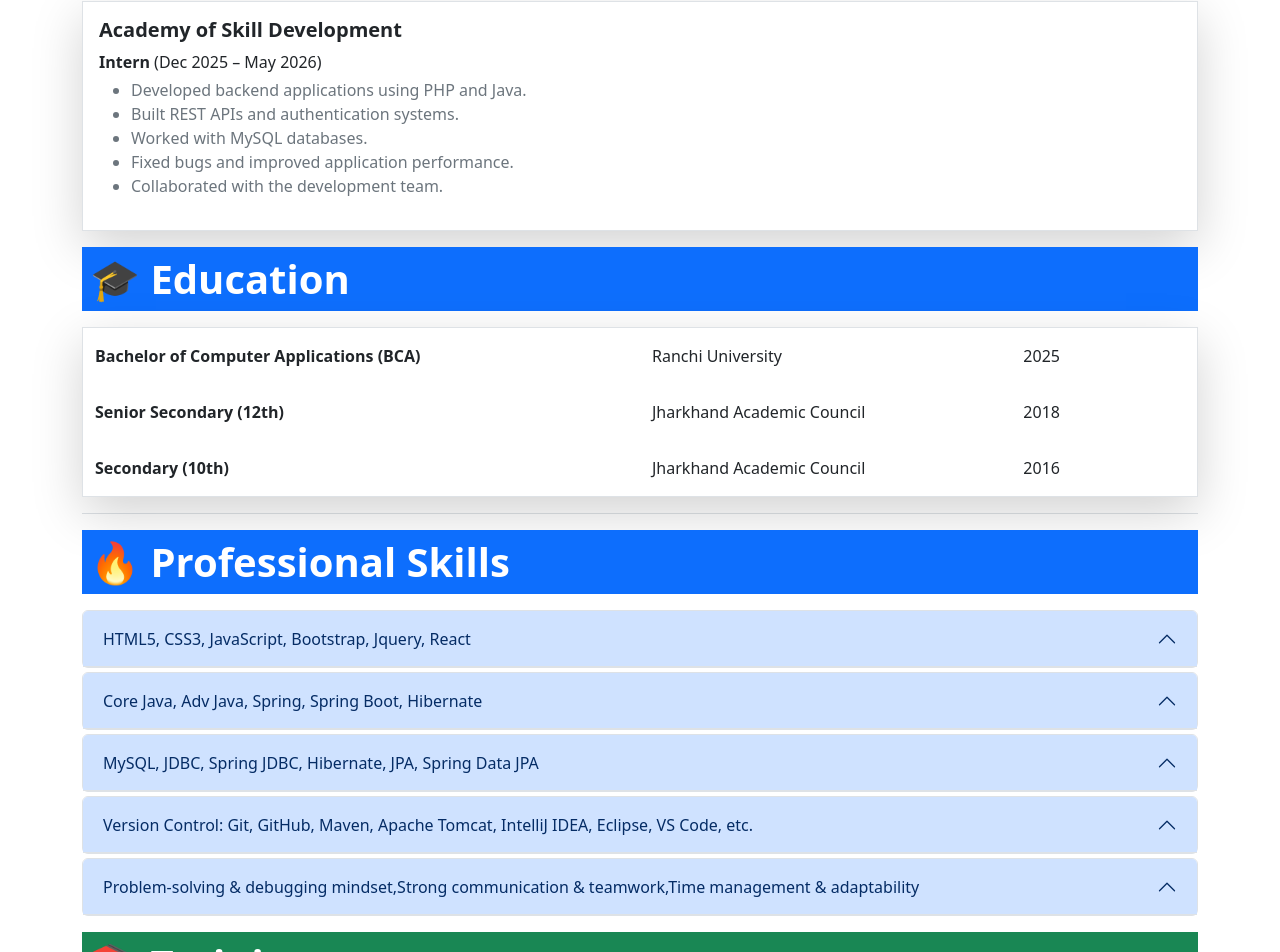
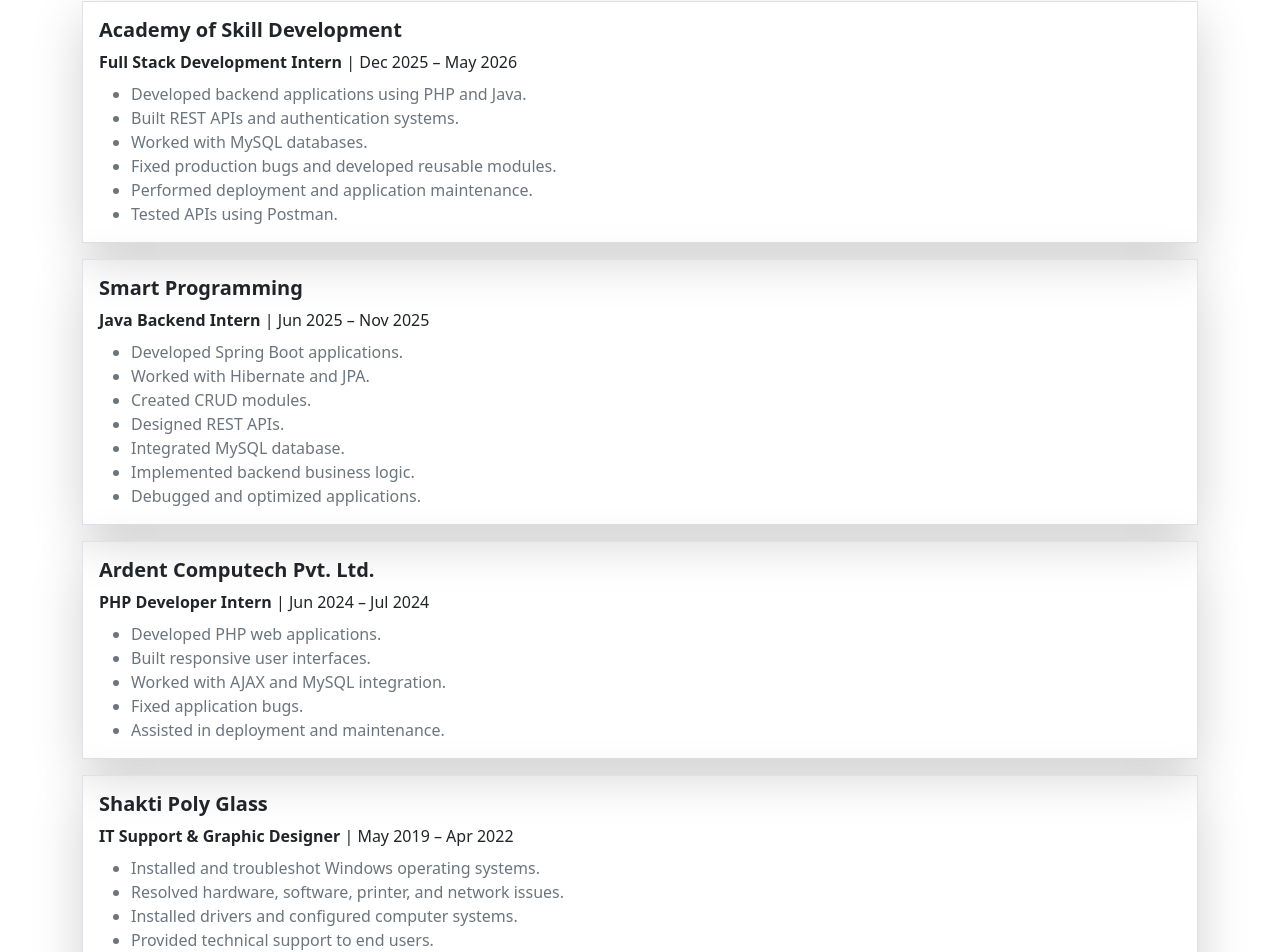
Before and after one commit to riteshxoni/Portfolio, a React (Vite) app: page / in a window 1280 px wide. Shown: the part 995-1947 px from the top of the page. Built offline with nearby package versions, Linux system fonts and the light colour scheme.

Commit message:
Update About.jsx

```diff
--- a/src/components/About.jsx
+++ b/src/components/About.jsx
@@ -92,21 +92,73 @@
       </div>
 
       <div className="display-6 fw-bold my-3 bg-primary text-white p-2">
-        💼 Internship
+  💼 Experience
 </div>
 
+{/* Academy of Skill Development */}
 <div className="container my-3 shadow-lg border p-3">
   <h5 className="fw-bold">Academy of Skill Development</h5>
-        <p className="mb-1">
-          <strong>Intern</strong> (Dec 2025 – May 2026)
+  <p className="mb-2">
+    <strong>Full Stack Development Intern</strong> | Dec 2025 – May 2026
   </p>
 
-        <ul className="text-secondary">
+  <ul className="text-secondary mb-0">
     <li>Developed backend applications using PHP and Java.</li>
     <li>Built REST APIs and authentication systems.</li>
     <li>Worked with MySQL databases.</li>
-          <li>Fixed bugs and improved application performance.</li>
-          <li>Collaborated with the development team.</li>
+    <li>Fixed production bugs and developed reusable modules.</li>
+    <li>Performed deployment and application maintenance.</li>
+    <li>Tested APIs using Postman.</li>
+  </ul>
+</div>
+
+{/* Smart Programming */}
+<div className="container my-3 shadow-lg border p-3">
+  <h5 className="fw-bold">Smart Programming</h5>
+  <p className="mb-2">
+    <strong>Java Backend Intern</strong> | Jun 2025 – Nov 2025
+  </p>
+
+  <ul className="text-secondary mb-0">
+    <li>Developed Spring Boot applications.</li>
+    <li>Worked with Hibernate and JPA.</li>
+    <li>Created CRUD modules.</li>
+    <li>Designed REST APIs.</li>
+    <li>Integrated MySQL database.</li>
+    <li>Implemented backend business logic.</li>
+    <li>Debugged and optimized applications.</li>
+  </ul>
+</div>
+
+{/* Ardent Computech */}
+<div className="container my-3 shadow-lg border p-3">
+  <h5 className="fw-bold">Ardent Computech Pvt. Ltd.</h5>
+  <p className="mb-2">
+    <strong>PHP Developer Intern</strong> | Jun 2024 – Jul 2024
+  </p>
+
+  <ul className="text-secondary mb-0">
+    <li>Developed PHP web applications.</li>
+    <li>Built responsive user interfaces.</li>
+    <li>Worked with AJAX and MySQL integration.</li>
+    <li>Fixed application bugs.</li>
+    <li>Assisted in deployment and maintenance.</li>
+  </ul>
+</div>
+
+{/* Shakti Poly Glass */}
+<div className="container my-3 shadow-lg border p-3">
+  <h5 className="fw-bold">Shakti Poly Glass</h5>
+  <p className="mb-2">
+    <strong>IT Support & Graphic Designer</strong> | May 2019 – Apr 2022
+  </p>
+
+  <ul className="text-secondary mb-0">
+    <li>Installed and troubleshot Windows operating systems.</li>
+    <li>Resolved hardware, software, printer, and network issues.</li>
+    <li>Installed drivers and configured computer systems.</li>
+    <li>Provided technical support to end users.</li>
+    <li>Designed banners, visiting cards, and road sign graphics.</li>
   </ul>
 </div>
 
```
Lines whose indentation alone changed are shown as unchanged.
